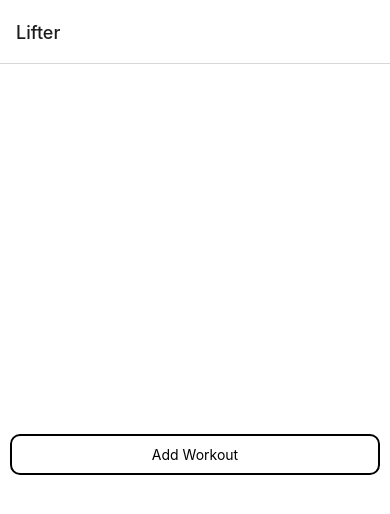
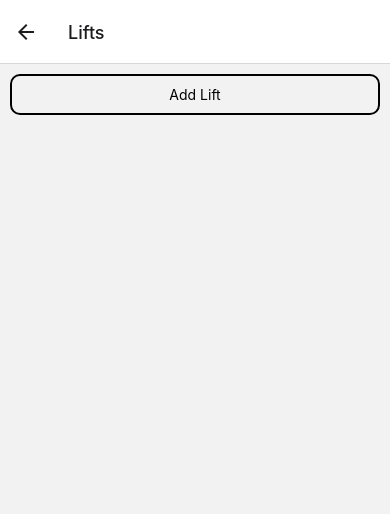
Before and after one commit to AniswagMC/Lifter, a React Native app: screen /Lifts in a window 390 px wide. Before the commit this address had no page. Shown: the top 514 px of the page. Built offline with nearby package versions, Linux system fonts and the light colour scheme.

Commit message:
Card update

```diff
--- a/App.js
+++ b/App.js
@@ -1,5 +1,5 @@
 import Home from './components/Home';
-import Lift from './components/Lift';
+import Lifts from './components/Lifts';
 import {NavigationContainer} from '@react-navigation/native';
 import {createNativeStackNavigator} from '@react-navigation/native-stack';
 import { StatusBar } from 'react-native';
@@ -17,8 +17,8 @@ export default function App() {
           options={{ title: "Lifter" }}
         />
         <Stack.Screen
-          name = "Lift"
-          component={Lift}
+          name = "Lifts"
+          component={Lifts}
         />
       </Stack.Navigator>
     </NavigationContainer>
--- a/components/Home.jsx
+++ b/components/Home.jsx
@@ -1,9 +1,8 @@
 import React, {useState} from 'react';
 import { StyleSheet, Text, View, TouchableHighlight } from 'react-native';
-import Lift from './Lift'
 
 export default function Home({ navigation }) {
-  const onPress = () => navigation.navigate('Lift');
+  const onPress = () => navigation.navigate('Lifts');
 
   return (
     <View style={styles.container}>
--- a/components/Lift.jsx
+++ b/components/Lift.jsx
@@ -2,7 +2,7 @@ import { StyleSheet, TextInput, View, Text, TouchableHighlight } from 'react-nat
 import { Dropdown } from 'react-native-element-dropdown';
 import React, { useState } from 'react';
 
-export default function Lift() {
+export default function Lift({ navigate }) {
   const [count, setCount] = useState(0);
   const onPress = () => setCount(count + 1);
 
@@ -19,6 +19,7 @@ export default function Lift() {
 
   return (
     <View style={styles.container}>
+      <View style={styles.topInnerContainer}>
         <Dropdown
           style={styles.dropdown}
           data={data}
@@ -41,6 +42,16 @@ export default function Lift() {
             onFocus={() => setTextFocus(true)}
             onBlur={() => setTextFocus(false)}
             keyboardType="numeric"
+            placeholder="Lbs"
+          />
+          <Text style={styles.cross}>
+            X
+          </Text>
+          <TextInput
+            style={isTextFocus ? styles.inputOnFocus : styles.inputOnBlur}
+            onFocus={() => setTextFocus(true)}
+            onBlur={() => setTextFocus(false)}
+            keyboardType="numeric"
             placeholder="Sets"
           />
           <Text style={styles.cross}>
@@ -54,19 +65,12 @@ export default function Lift() {
             placeholder="Reps"
           />
         </View>
+      </View>
 
-      <TouchableHighlight onPress={onPress} underlayColor={'#DDDDDD'} style={styles.touchable}>
+      <TouchableHighlight onPress={onPress} underlayColor={'#DDDDDD'} style={StyleSheet.flatten([styles.touchable, styles.bottomButton])}>
         <View style={styles.button}>
           <Text>
             Submit
-          </Text>
-        </View>
-      </TouchableHighlight>
-
-      <TouchableHighlight onPress={onPress} underlayColor={'#DDDDDD'} style={StyleSheet.flatten([styles.touchable, styles.bottomButton])}>
-        <View style = {styles.button}>
-          <Text>
-            Add Lift
           </Text>
         </View>
       </TouchableHighlight>
@@ -79,6 +83,12 @@ const styles = StyleSheet.create({
     flex: 1,
     justifyContent: 'center',
     backgroundColor: 'white',
+  },
+  topInnerContainer: {
+    borderWidth: 3,
+    borderColor: 'black',
+    borderRadius: 20,
+    paddingVertical: 10
   },
   dropdown: {
     marginLeft: 10,
@@ -114,13 +124,6 @@ const styles = StyleSheet.create({
     marginRight: 10,
     marginTop: 10
   },
-  button: {
-    alignItems: 'center',
-    borderWidth: 2,
-    borderColor: 'black',
-    borderRadius: 10,
-    padding: 10
-  },
   bottomButton: {
     top: 200,
   }
--- /dev/null
+++ b/components/Lifts.jsx
@@ -0,0 +1,39 @@
+import { StyleSheet, TextInput, View, Text, TouchableHighlight } from 'react-native';
+import React, { useState } from 'react';
+import Lift from './Lift'
+
+export default function Lifts() {
+  const [liftCard, setLiftCard] = useState([])
+  const [count, setCount] = useState(0);
+  const onPress = () => setCount(count + 1);
+
+  return (
+    <View>
+      <TouchableHighlight onPress={onPress} underlayColor={'#DDDDDD'} style={styles.touchable}>
+          <View style={styles.button}>
+            <Text>
+              Add Lift
+            </Text>
+          </View>
+        </TouchableHighlight>
+
+        {liftCard.map((card) => (
+          <Lift />
+        ))}
+    </View>
+  )
+}
+
+const styles = StyleSheet.create({
+  button: {
+    alignItems: 'center',
+    borderWidth: 2,
+    borderColor: 'black',
+    borderRadius: 10,
+    padding: 10,
+  },
+  touchable: {
+    marginHorizontal: 10,
+    top: 10
+  }
+})
```
Lines whose indentation alone changed are shown as unchanged.
